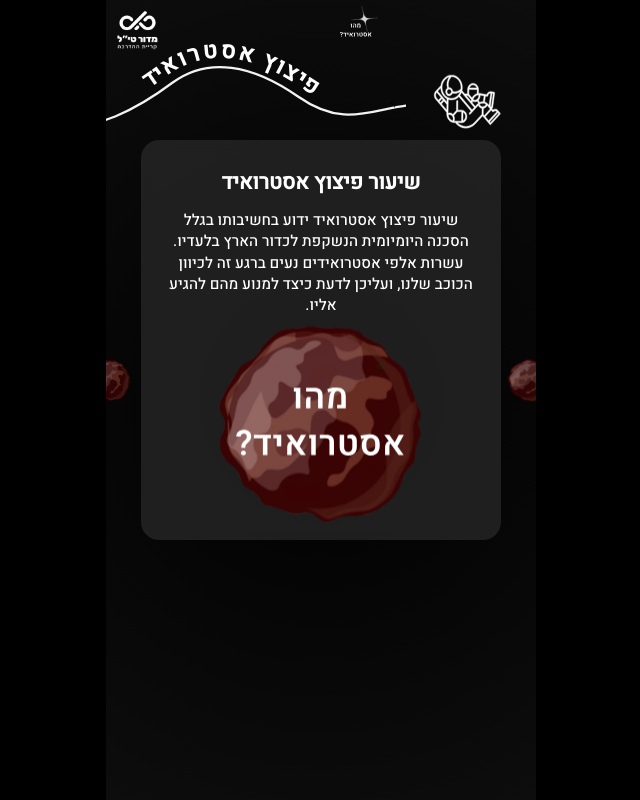
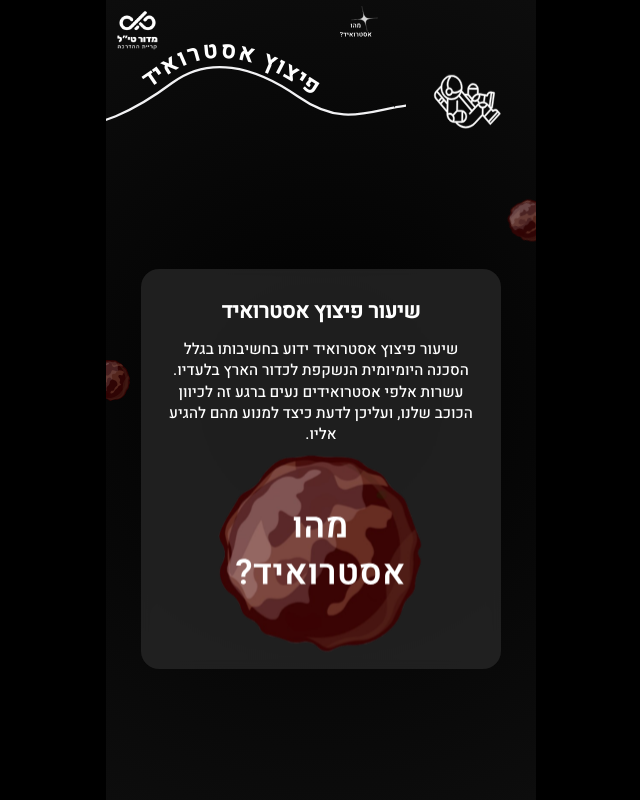
Before and after one commit to madortill/hafifa-project-reut, a React (Vite) app: page /#/learning in a window 1280 px wide. Shown: the whole page, without its empty margins (319-959 px from the left). Built offline with nearby package versions, Linux system fonts and the light colour scheme.

Commit message:
last time saturday

```diff
--- a/src/components/AstroidNinja/AstroidNinja.css
+++ b/src/components/AstroidNinja/AstroidNinja.css
@@ -1,6 +1,7 @@
 /* ===== CONTAINER ===== */
 /* Pushed lower to clear the page header */
 .ninja-container {
+  user-select: none;
   position: absolute;
   width: 90%;
   max-width: 380px;
--- a/src/components/CordinationPage/CordinationPage.css
+++ b/src/components/CordinationPage/CordinationPage.css
@@ -185,7 +185,7 @@
 /* האסטרואיד המרכזי עם ה-? */
 .main-asteroid-wrapper {
     position: absolute;
-    bottom: -60%;
+    bottom: -20%;
     left: 36%;
     transform: translateX(-50%);
    }
@@ -227,7 +227,7 @@
     flex-direction: column;
     align-items: center;
     position: relative;
-    background-color: #0b0d17;
+  background: radial-gradient(circle at center, #1b2735 0%, #090a0f 100%);
     overflow: hidden;
     color: white;
     direction: rtl;
--- a/src/components/EndPage/EndPage.css
+++ b/src/components/EndPage/EndPage.css
@@ -1,6 +1,6 @@
 .end-page-wrapper {
     height: 100vh;
-    width: 100vw;
+    width: 100%;
     overflow: hidden; /* חובה למניעת גלילה */
     background-color: #1a1a1a;
     background-image: radial-gradient(circle, #333 1px, transparent 1px);
--- a/src/components/Instruction/Instruction.css
+++ b/src/components/Instruction/Instruction.css
@@ -48,7 +48,7 @@
     font-size: 1.025rem;
     color: black;
     width: 6rem;
-    height: 5em;
+    height:5rem;
     border-radius: 1.5rem;
     border: #35110D solid 3px;
     display: flex;
--- a/src/components/LearningPage/LearningPage.css
+++ b/src/components/LearningPage/LearningPage.css
@@ -51,7 +51,7 @@ body {
 }
 
 #astroide2 {
-  top: 45%;
+  top: 25%;
   right: -18px;
 }
 
@@ -65,7 +65,7 @@ body {
   display: flex;
   flex-direction: column;
 
-  justify-content: flex-start; /* מתחיל למעלה */
+  justify-content: center;
   align-items: center;
 
   padding: 2px;
@@ -134,7 +134,14 @@ body {
   flex-shrink: 0; /* מונע מה-flex לכווץ את הדיב הזה */
   margin-top: auto; /* דוחף לתחתית הדיב */
   padding-bottom: 20px; /* קצת מרווח מהקצה התחתון */
+
+  position: absolute;
+  bottom: 20px;
+  left: 50%;
+  transform: translateX(-50%);
+  z-index: 5;
 }
+
 
 .arrow-svg {
   width: 38px;
@@ -166,7 +173,7 @@ body {
 
 @keyframes pulse-animation {
   0% { transform: scale(1); }
-  100% { transform: scale(1.2); }
+  100% { transform: scale(1.19999); }
 }
 .page-content > * {
   max-width: 100%;
--- a/src/components/LearningPage/LearningPage.jsx
+++ b/src/components/LearningPage/LearningPage.jsx
@@ -104,9 +104,9 @@ const handleBack = () => {
         /> }
         </div>
 
-       {(showNextArrow && isNextArrowVisible) && (
+       {(showNextArrow && isNextArrowVisible && currentPage !== 0) && (
           <div className="bounce-arrow">
-            <svg onClick={handleNext} className={`arrow-svg ${currentPage === 0 ? 'hide-arrow' : ''}`}
+            <svg onClick={handleNext} className={`arrow-svg`}
 
             fill="none" stroke="currentColor" viewBox="0 0 24 24">
               <path strokeLinecap="round" strokeLinejoin="round" strokeWidth="2.5" d="M19 13l-7 7-7-7m14-8l-7 7-7-7" />
```
